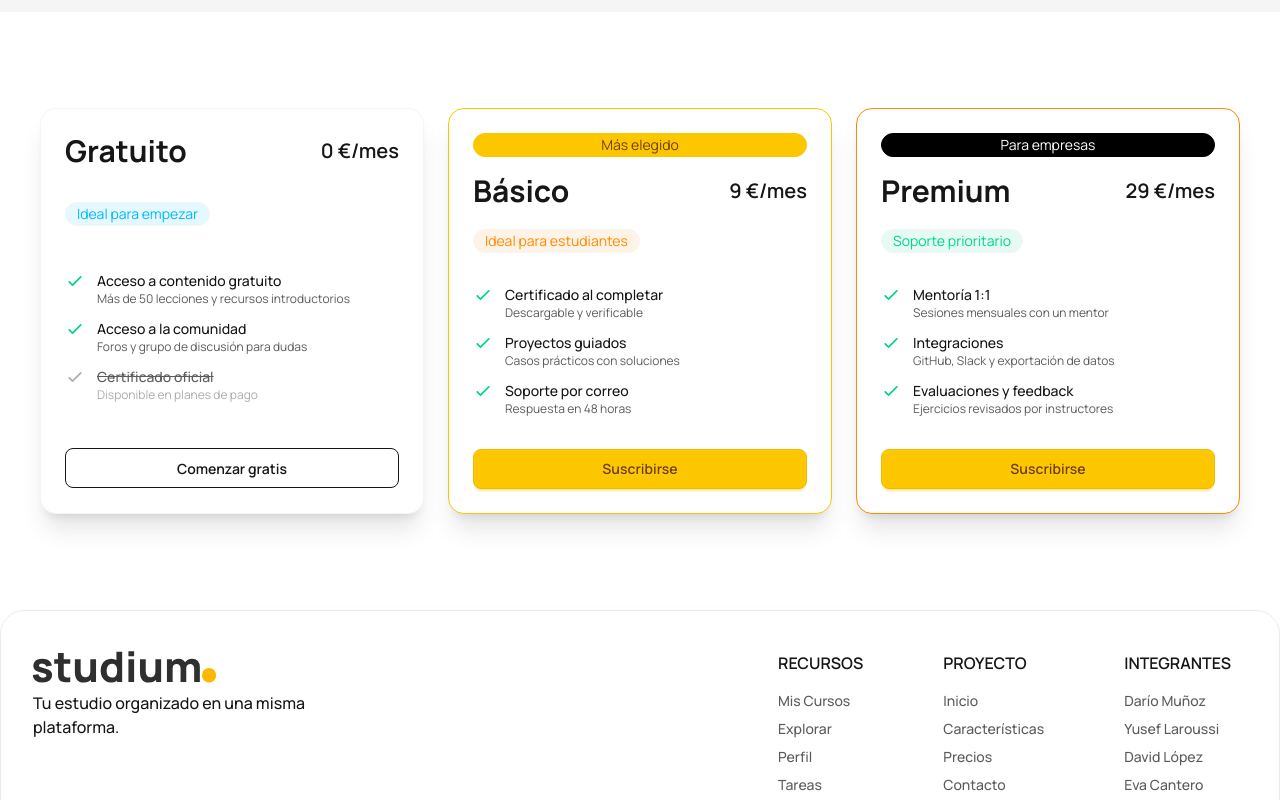
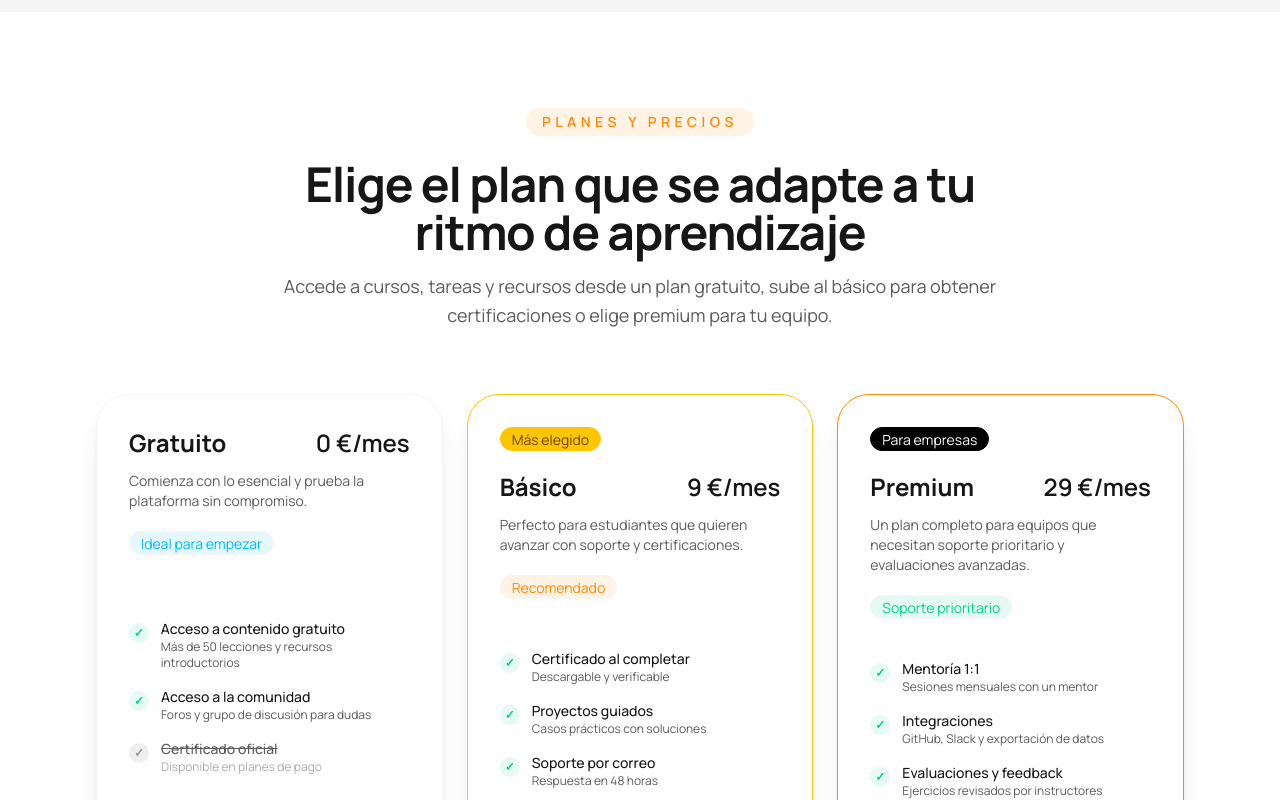
Before and after one commit to yuseflc/studium, a Next.js app: page / in a window 1280 px wide. Shown: the part 1980-2780 px from the top of the page. Built offline with nearby package versions, Linux system fonts and the light colour scheme; a web font is replaced by a local one.

Commit message:
[Upgrade] He mejorado el aspecto del pricing

```diff
--- a/src/components/sections/Pricing.tsx
+++ b/src/components/sections/Pricing.tsx
@@ -1,113 +1,150 @@
 export default function Pricing() {
     return (
-        <section id="pricing" className="flex flex-col lg:flex-row w-full items-center lg:items-stretch justify-center py-24 bg-base-100 gap-6 px-4 space-between">
-            <div className="card w-full max-w-sm bg-base-100 shadow-xl border border-base-200">
-                <div className="card-body flex flex-col justify-between">
-                    <div className="flex justify-between items-center">
-                        <h2 className="text-2xl md:text-3xl font-bold text-base-content">Gratuito</h2>
-                        <span className="text-xl font-semibold text-base-content">0 €/mes</span>
+        <section id="pricing" className="bg-base-100 py-24">
+            <div className="mx-auto w-full max-w-6xl px-4 sm:px-6 lg:px-8">
+                <div className="max-w-3xl text-center mx-auto">
+                    <span className="inline-flex rounded-full bg-secondary/10 px-4 py-1 text-sm font-semibold uppercase tracking-[0.32em] text-secondary">
+                        Planes y precios
+                    </span>
+                    <h2 className="mt-6 text-4xl md:text-5xl font-bold text-base-content tracking-tight">
+                        Elige el plan que se adapte a tu ritmo de aprendizaje
+                    </h2>
+                    <p className="mt-4 text-lg text-base-content/70 leading-relaxed">
+                        Accede a cursos, tareas y recursos desde un plan gratuito, sube al básico para obtener certificaciones o elige premium para tu equipo.
+                    </p>
                 </div>
-                    <span className="badge mt-3 bg-info/10 text-info">Ideal para empezar</span>
-                    <ul className="mt-6 flex flex-col gap-3 text-sm">
+
+                <div className="mt-16 grid gap-6 lg:grid-cols-3">
+                    <div className="card w-full bg-base-100 shadow-xl border border-base-200 hover:shadow-2xl transition-all duration-300 rounded-[2rem]">
+                        <div className="card-body flex flex-col justify-between p-8">
+                            <div>
+                                <div className="flex items-center justify-between gap-4">
+                                    <h3 className="text-2xl font-bold text-base-content">Gratuito</h3>
+                                    <span className="text-2xl font-semibold text-base-content">0 €/mes</span>
+                                </div>
+                                <p className="mt-3 text-sm text-base-content/70">
+                                    Comienza con lo esencial y prueba la plataforma sin compromiso.
+                                </p>
+                                <span className="badge mt-5 bg-info/10 text-info">Ideal para empezar</span>
+                            </div>
+
+                            <ul className="mt-8 space-y-4 text-sm">
                                 <li className="flex items-start gap-3">
-                            <svg xmlns="http://www.w3.org/2000/svg" className="w-5 h-5 text-success shrink-0" fill="none" viewBox="0 0 24 24" stroke="currentColor"><path strokeLinecap="round" strokeLinejoin="round" strokeWidth="2" d="M5 13l4 4L19 7" /></svg>
+                                    <span className="mt-1 h-5 w-5 rounded-full bg-success/10 text-success grid place-items-center text-xs font-bold">✓</span>
                                     <div>
                                         <div className="font-medium text-base-content">Acceso a contenido gratuito</div>
                                         <div className="text-xs text-base-content/70">Más de 50 lecciones y recursos introductorios</div>
                                     </div>
                                 </li>
                                 <li className="flex items-start gap-3">
-                            <svg xmlns="http://www.w3.org/2000/svg" className="w-5 h-5 text-success shrink-0" fill="none" viewBox="0 0 24 24" stroke="currentColor"><path strokeLinecap="round" strokeLinejoin="round" strokeWidth="2" d="M5 13l4 4L19 7" /></svg>
+                                    <span className="mt-1 h-5 w-5 rounded-full bg-success/10 text-success grid place-items-center text-xs font-bold">✓</span>
                                     <div>
                                         <div className="font-medium text-base-content">Acceso a la comunidad</div>
                                         <div className="text-xs text-base-content/70">Foros y grupo de discusión para dudas</div>
                                     </div>
                                 </li>
                                 <li className="flex items-start gap-3 opacity-70">
-                            <svg xmlns="http://www.w3.org/2000/svg" className="w-5 h-5 text-base-content/50 shrink-0" fill="none" viewBox="0 0 24 24" stroke="currentColor"><path strokeLinecap="round" strokeLinejoin="round" strokeWidth="2" d="M5 13l4 4L19 7" /></svg>
+                                    <span className="mt-1 h-5 w-5 rounded-full bg-base-content/10 text-base-content/60 grid place-items-center text-xs font-bold">✓</span>
                                     <div>
                                         <div className="font-medium line-through text-base-content">Certificado oficial</div>
                                         <div className="text-xs text-base-content/50">Disponible en planes de pago</div>
                                     </div>
                                 </li>
                             </ul>
-                    <div className="mt-6">
-                        <button className="btn btn-outline btn-block text-base-content">Comenzar gratis</button>
-                    </div>
+
+                            <button className="btn btn-outline btn-block mt-10 text-base-content">Comenzar gratis</button>
                         </div>
                     </div>
 
-            <div className="card w-full max-w-sm bg-base-100 shadow-xl border border-primary">
-                <div className="card-body flex flex-col justify-between">
-                    <span className="badge badge-md badge-primary w-full text-center">Más elegido</span>
-                    <div className="flex justify-between items-center mt-2">
-                        <h2 className="text-2xl md:text-3xl font-bold text-base-content">Básico</h2>
-                        <span className="text-xl font-semibold text-base-content">9 €/mes</span>
+                    <div className="card w-full bg-base-100 shadow-xl border border-primary hover:shadow-2xl transition-all duration-300 rounded-[2rem]">
+                        <div className="card-body flex flex-col justify-between p-8">
+                            <div>
+                                <span className="badge badge-md badge-primary w-fit text-center">Más elegido</span>
+                                <div className="mt-5 flex items-center justify-between gap-4">
+                                    <h3 className="text-2xl font-bold text-base-content">Básico</h3>
+                                    <span className="text-2xl font-semibold text-base-content">9 €/mes</span>
                                 </div>
-                    <span className="badge mt-3 bg-secondary/10 text-secondary">Ideal para estudiantes</span>
-                    <ul className="mt-6 flex flex-col gap-3 text-sm">
+                                <p className="mt-3 text-sm text-base-content/70">
+                                    Perfecto para estudiantes que quieren avanzar con soporte y certificaciones.
+                                </p>
+                                <span className="badge mt-5 bg-secondary/10 text-secondary">Recomendado</span>
+                            </div>
+
+                            <ul className="mt-8 space-y-4 text-sm">
                                 <li className="flex items-start gap-3">
-                            <svg xmlns="http://www.w3.org/2000/svg" className="w-5 h-5 text-success shrink-0" fill="none" viewBox="0 0 24 24" stroke="currentColor"><path strokeLinecap="round" strokeLinejoin="round" strokeWidth="2" d="M5 13l4 4L19 7" /></svg>
+                                    <span className="mt-1 h-5 w-5 rounded-full bg-success/10 text-success grid place-items-center text-xs font-bold">✓</span>
                                     <div>
                                         <div className="font-medium text-base-content">Certificado al completar</div>
                                         <div className="text-xs text-base-content/70">Descargable y verificable</div>
                                     </div>
                                 </li>
                                 <li className="flex items-start gap-3">
-                            <svg xmlns="http://www.w3.org/2000/svg" className="w-5 h-5 text-success shrink-0" fill="none" viewBox="0 0 24 24" stroke="currentColor"><path strokeLinecap="round" strokeLinejoin="round" strokeWidth="2" d="M5 13l4 4L19 7" /></svg>
+                                    <span className="mt-1 h-5 w-5 rounded-full bg-success/10 text-success grid place-items-center text-xs font-bold">✓</span>
                                     <div>
                                         <div className="font-medium text-base-content">Proyectos guiados</div>
                                         <div className="text-xs text-base-content/70">Casos prácticos con soluciones</div>
                                     </div>
                                 </li>
                                 <li className="flex items-start gap-3">
-                            <svg xmlns="http://www.w3.org/2000/svg" className="w-5 h-5 text-success shrink-0" fill="none" viewBox="0 0 24 24" stroke="currentColor"><path strokeLinecap="round" strokeLinejoin="round" strokeWidth="2" d="M5 13l4 4L19 7" /></svg>
+                                    <span className="mt-1 h-5 w-5 rounded-full bg-success/10 text-success grid place-items-center text-xs font-bold">✓</span>
                                     <div>
                                         <div className="font-medium text-base-content">Soporte por correo</div>
                                         <div className="text-xs text-base-content/70">Respuesta en 48 horas</div>
                                     </div>
                                 </li>
                             </ul>
-                    <div className="mt-6">
-                        <button className="btn btn-primary btn-block">Suscribirse</button>
-                    </div>
+
+                            <button className="btn btn-primary btn-block mt-10">Suscribirse</button>
                         </div>
                     </div>
 
-            <div className="card w-full max-w-sm bg-base-100 shadow-xl border border-secondary">
-                <div className="card-body flex flex-col justify-between">
-                    <span className="badge badge-md badge-accent w-full text-center">Para empresas</span>
-                    <div className="flex justify-between items-center mt-2">
-                        <h2 className="text-2xl md:text-3xl font-bold text-base-content">Premium</h2>
-                        <span className="text-xl font-semibold text-base-content">29 €/mes</span>
+                    <div className="card w-full bg-base-100 shadow-xl border border-secondary hover:shadow-2xl transition-all duration-300 rounded-[2rem]">
+                        <div className="card-body flex flex-col justify-between p-8">
+                            <div>
+                                <span className="badge badge-md badge-accent w-fit text-center">Para empresas</span>
+                                <div className="mt-5 flex items-center justify-between gap-4">
+                                    <h3 className="text-2xl font-bold text-base-content">Premium</h3>
+                                    <span className="text-2xl font-semibold text-base-content">29 €/mes</span>
                                 </div>
-                    <span className="badge mt-3 bg-success/10 text-success">Soporte prioritario</span>
-                    <ul className="mt-6 flex flex-col gap-3 text-sm">
+                                <p className="mt-3 text-sm text-base-content/70">
+                                    Un plan completo para equipos que necesitan soporte prioritario y evaluaciones avanzadas.
+                                </p>
+                                <span className="badge mt-5 bg-success/10 text-success">Soporte prioritario</span>
+                            </div>
+
+                            <ul className="mt-8 space-y-4 text-sm">
                                 <li className="flex items-start gap-3">
-                            <svg xmlns="http://www.w3.org/2000/svg" className="w-5 h-5 text-success shrink-0" fill="none" viewBox="0 0 24 24" stroke="currentColor"><path strokeLinecap="round" strokeLinejoin="round" strokeWidth="2" d="M5 13l4 4L19 7" /></svg>
+                                    <span className="mt-1 h-5 w-5 rounded-full bg-success/10 text-success grid place-items-center text-xs font-bold">✓</span>
                                     <div>
                                         <div className="font-medium text-base-content">Mentoría 1:1</div>
                                         <div className="text-xs text-base-content/70">Sesiones mensuales con un mentor</div>
                                     </div>
                                 </li>
                                 <li className="flex items-start gap-3">
-                            <svg xmlns="http://www.w3.org/2000/svg" className="w-5 h-5 text-success shrink-0" fill="none" viewBox="0 0 24 24" stroke="currentColor"><path strokeLinecap="round" strokeLinejoin="round" strokeWidth="2" d="M5 13l4 4L19 7" /></svg>
+                                    <span className="mt-1 h-5 w-5 rounded-full bg-success/10 text-success grid place-items-center text-xs font-bold">✓</span>
                                     <div>
                                         <div className="font-medium text-base-content">Integraciones</div>
                                         <div className="text-xs text-base-content/70">GitHub, Slack y exportación de datos</div>
                                     </div>
                                 </li>
                                 <li className="flex items-start gap-3">
-                            <svg xmlns="http://www.w3.org/2000/svg" className="w-5 h-5 text-success shrink-0" fill="none" viewBox="0 0 24 24" stroke="currentColor"><path strokeLinecap="round" strokeLinejoin="round" strokeWidth="2" d="M5 13l4 4L19 7" /></svg>
+                                    <span className="mt-1 h-5 w-5 rounded-full bg-success/10 text-success grid place-items-center text-xs font-bold">✓</span>
                                     <div>
                                         <div className="font-medium text-base-content">Evaluaciones y feedback</div>
                                         <div className="text-xs text-base-content/70">Ejercicios revisados por instructores</div>
                                     </div>
                                 </li>
                             </ul>
-                    <div className="mt-6">
-                        <button className="btn btn-primary btn-block">Suscribirse</button>
+
+                            <button className="btn btn-primary btn-block mt-10">Suscribirse</button>
                         </div>
+                    </div>
+                </div>
+
+                <div className="mx-auto mt-10 max-w-3xl rounded-[2rem] border border-base-200 bg-base-200 p-8 text-center">
+                    <p className="text-base-content/70">
+                        ¿No estás seguro cuál plan elegir? Prueba gratis y escala cuando necesites más funciones. Todos los planes incluyen acceso continuo a tus cursos y tareas.
+                    </p>
                 </div>
             </div>
         </section>
```
Lines whose indentation alone changed are shown as unchanged.
